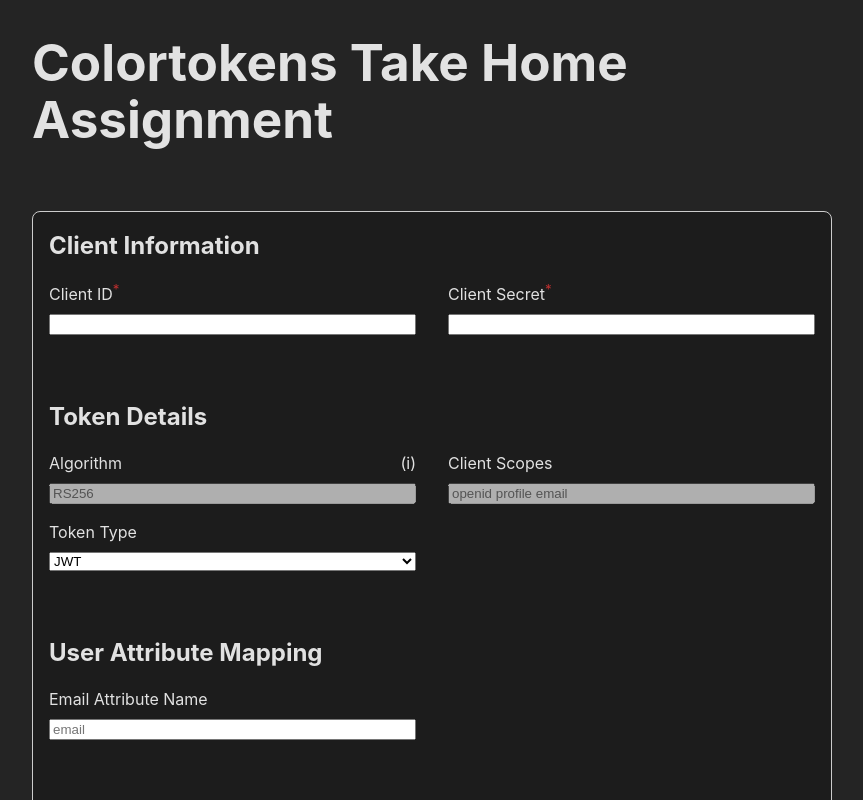
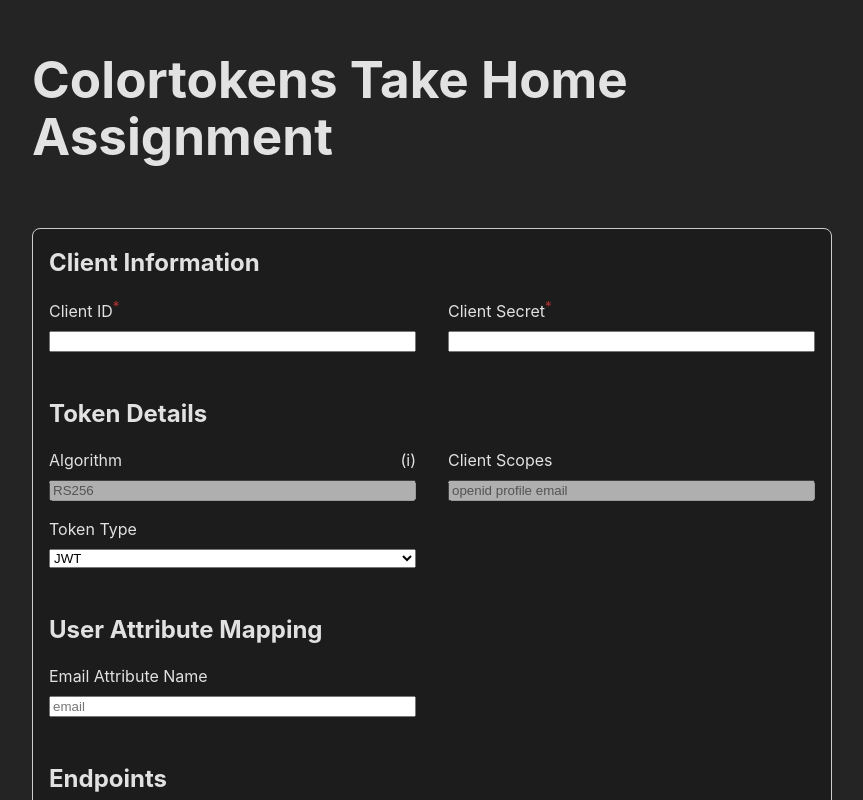
Before and after one commit to JoshTPaul/Colortokens-Dynamic-Form, a React (Vite) app: page / in a window 1280 px wide. Shown: the top 800 px of the page, without its empty margins (208-1071 px from the left). Built offline with nearby package versions, Linux system fonts and the light colour scheme.

Commit message:
Style cleanup

```diff
--- a/src/index.css
+++ b/src/index.css
@@ -37,6 +37,7 @@
 h1 {
   font-size: 3.2em;
   line-height: 1.1;
+  margin: 1em 0;
 }
 
 h2 {
@@ -69,7 +70,7 @@
   border: 1px solid #ccc;
   display: flex;
   flex-direction: column;
-  gap: 4rem;
+  gap: 2.75rem;
   background-color: #1c1c1c;
 }
 
```
